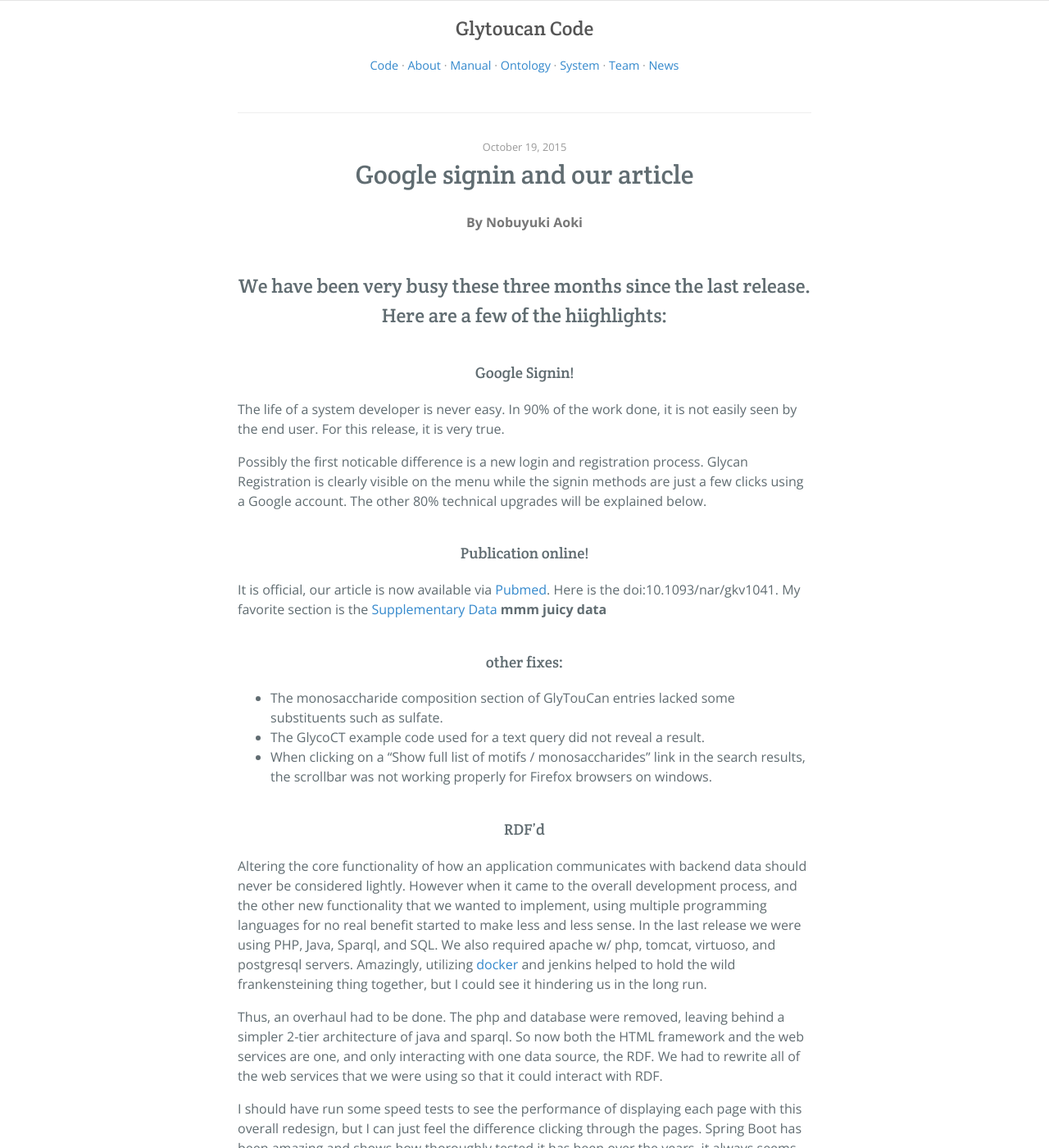
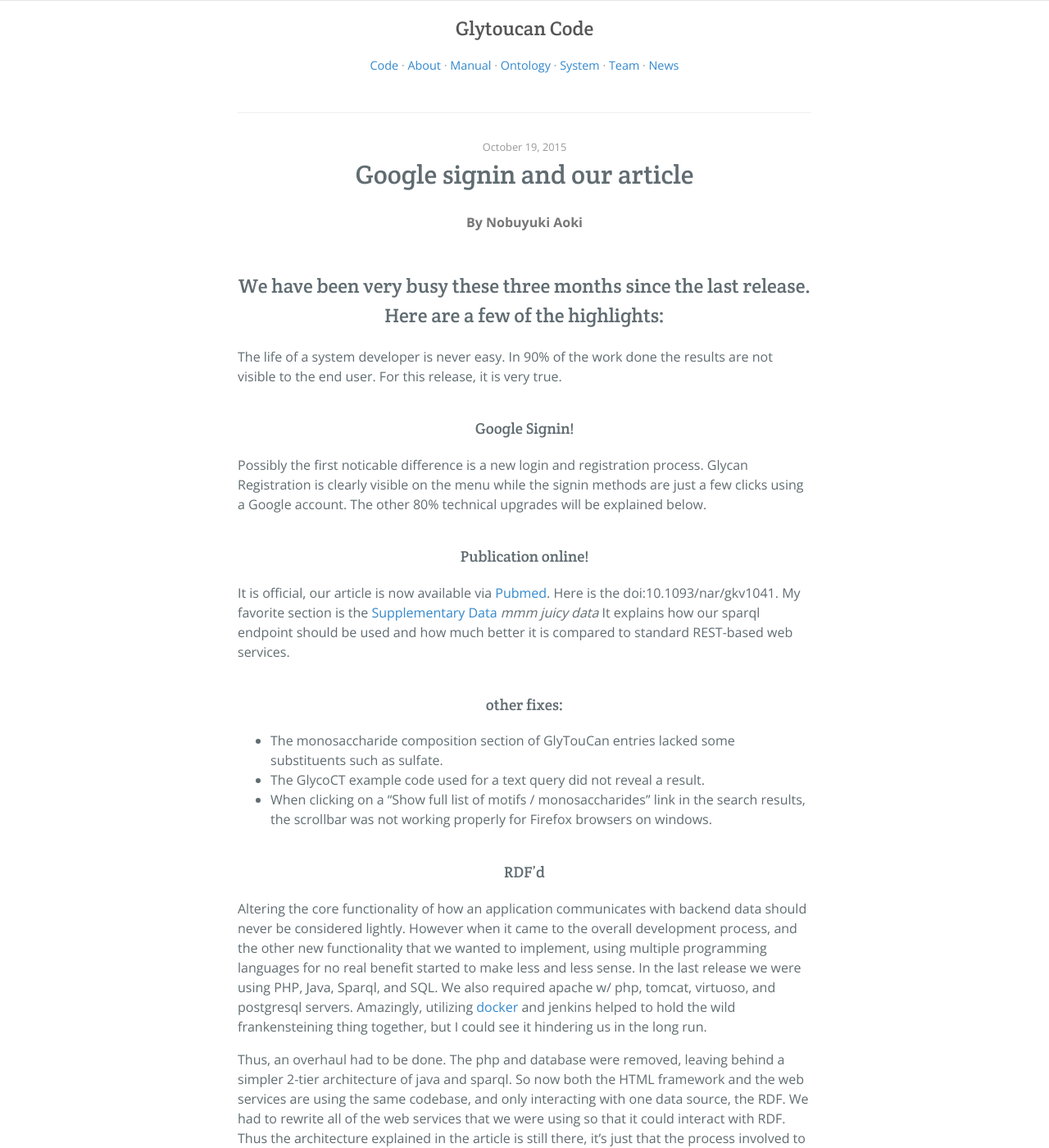
Before and after one commit to glytoucan/glytoucan, a Jekyll site: the page built from _posts/2015-10-19-RdfRelease.md, in a window 1280 px wide and 1400 px high. Shown: the whole window at 82% size. Built offline with Jekyll 4.4.1, drawn with Linux system fonts in a browser that asks for light colours; nearby versions of some CDN libraries; Markdown is read by kramdown in place of the engine named in the settings; some of the changed text lies outside the part shown.

Commit message:
cleanup and add more meat

```diff
--- a/_posts/2015-10-19-RdfRelease.md
+++ b/_posts/2015-10-19-RdfRelease.md
@@ -5,17 +5,17 @@ authors:
 layout: post
 categories: posts
 ---
-## We have been very busy these three months since the last release.  Here are a few of the hiighlights:
+## We have been very busy these three months since the last release.  Here are a few of the highlights:
+
+The life of a system developer is never easy.  In 90% of the work done the results are not visible to the end user.  For this release, it is very true.
 
 ### Google Signin!
-
-The life of a system developer is never easy.  In 90% of the work done, it is not easily seen by the end user.  For this release, it is very true.
 
 Possibly the first noticable difference is a new login and registration process.  Glycan Registration is clearly visible on the menu while the signin methods are just a few clicks using a Google account.  The other 80% technical upgrades will be explained below.
 
 ### Publication online!
 
-It is official, our article is now available via [Pubmed](http://www.ncbi.nlm.nih.gov/pubmed/26476458).  Here is the doi:10.1093/nar/gkv1041.  My favorite section is the [Supplementary Data](http://nar.oxfordjournals.org/content/suppl/2015/10/15/gkv1041.DC1) __mmm juicy data__
+It is official, our article is now available via [Pubmed](http://www.ncbi.nlm.nih.gov/pubmed/26476458).  Here is the doi:10.1093/nar/gkv1041.  My favorite section is the [Supplementary Data](http://nar.oxfordjournals.org/content/suppl/2015/10/15/gkv1041.DC1) *mmm juicy data*  It explains how our sparql endpoint should be used and how much better it is compared to standard REST-based web services.
 
 ### other fixes:
 
@@ -27,7 +27,7 @@ It is official, our article is now available via [Pubmed](http://www.ncbi.nlm.ni
 
 Altering the core functionality of how an application communicates with backend data should never be considered lightly.  However when it came to the overall development process, and the other new functionality that we wanted to implement, using multiple programming languages for no real benefit started to make less and less sense.  In the last release we were using PHP, Java, Sparql, and SQL.  We also required apache w/ php, tomcat, virtuoso, and postgresql servers.  Amazingly, utilizing [docker](http://docker.io) and jenkins helped to hold the wild frankensteining thing together, but I could see it hindering us in the long run.
 
-Thus, an overhaul had to be done.  The php and database were removed, leaving behind a simpler 2-tier architecture of java and sparql.  So now both the HTML framework and the web services are one, and only interacting with one data source, the RDF.  We had to rewrite all of the web services that we were using so that it could interact with RDF.
+Thus, an overhaul had to be done.  The php and database were removed, leaving behind a simpler 2-tier architecture of java and sparql.  So now both the HTML framework and the web services are using the same codebase, and only interacting with one data source, the RDF.  We had to rewrite all of the web services that we were using so that it could interact with RDF.  Thus the architecture explained in the article is still there, it's just that the process involved to synchronize the databases is less involved, as there is only one data store.
 
 I should have run some speed tests to see the performance of displaying each page with this overall redesign, but I can just feel the difference clicking through the pages.  Spring Boot has been amazing and shows how thoroughly tested it has been over the years, it always seems to have a solution for any issue that has come up.
 
```
